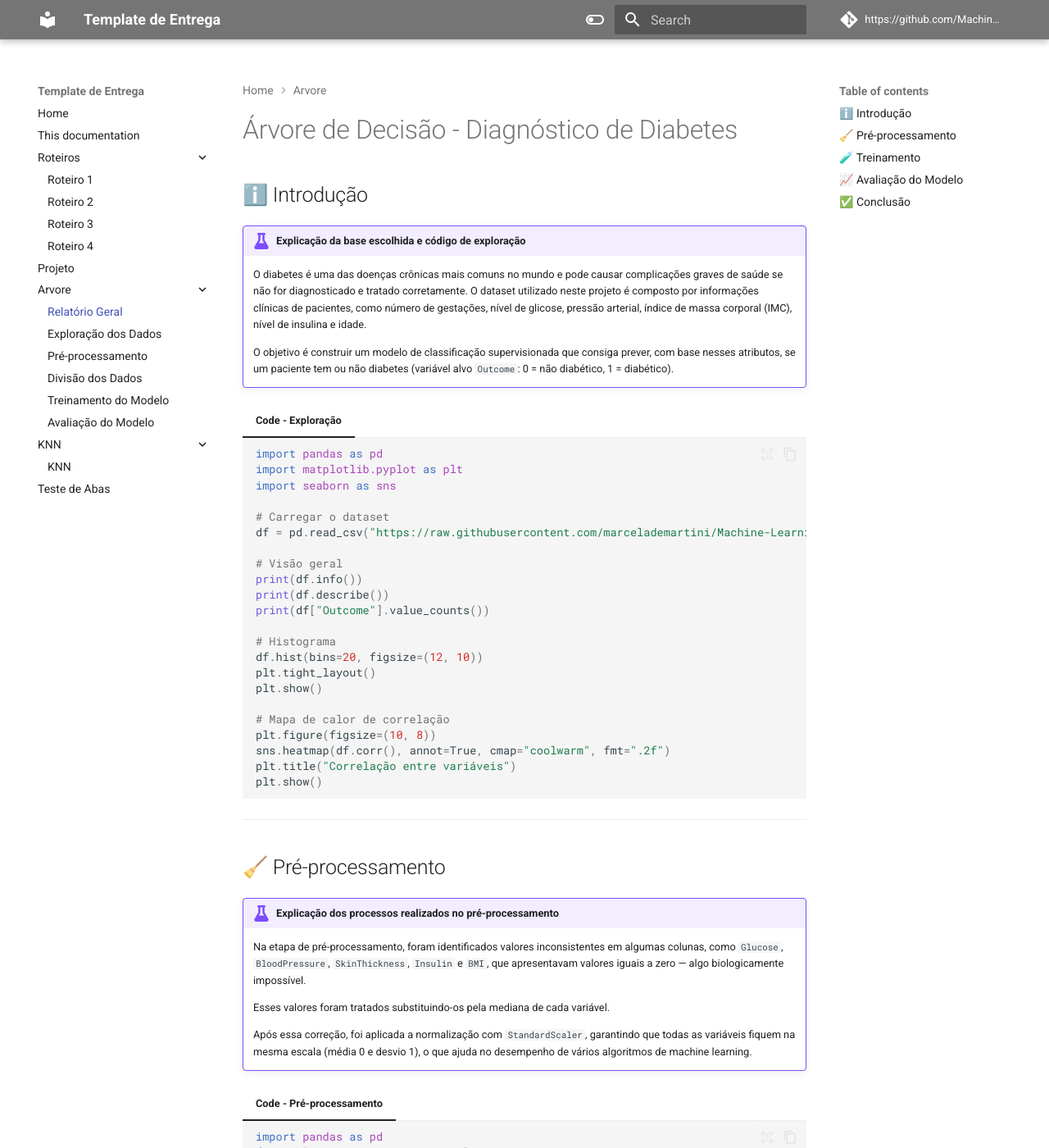
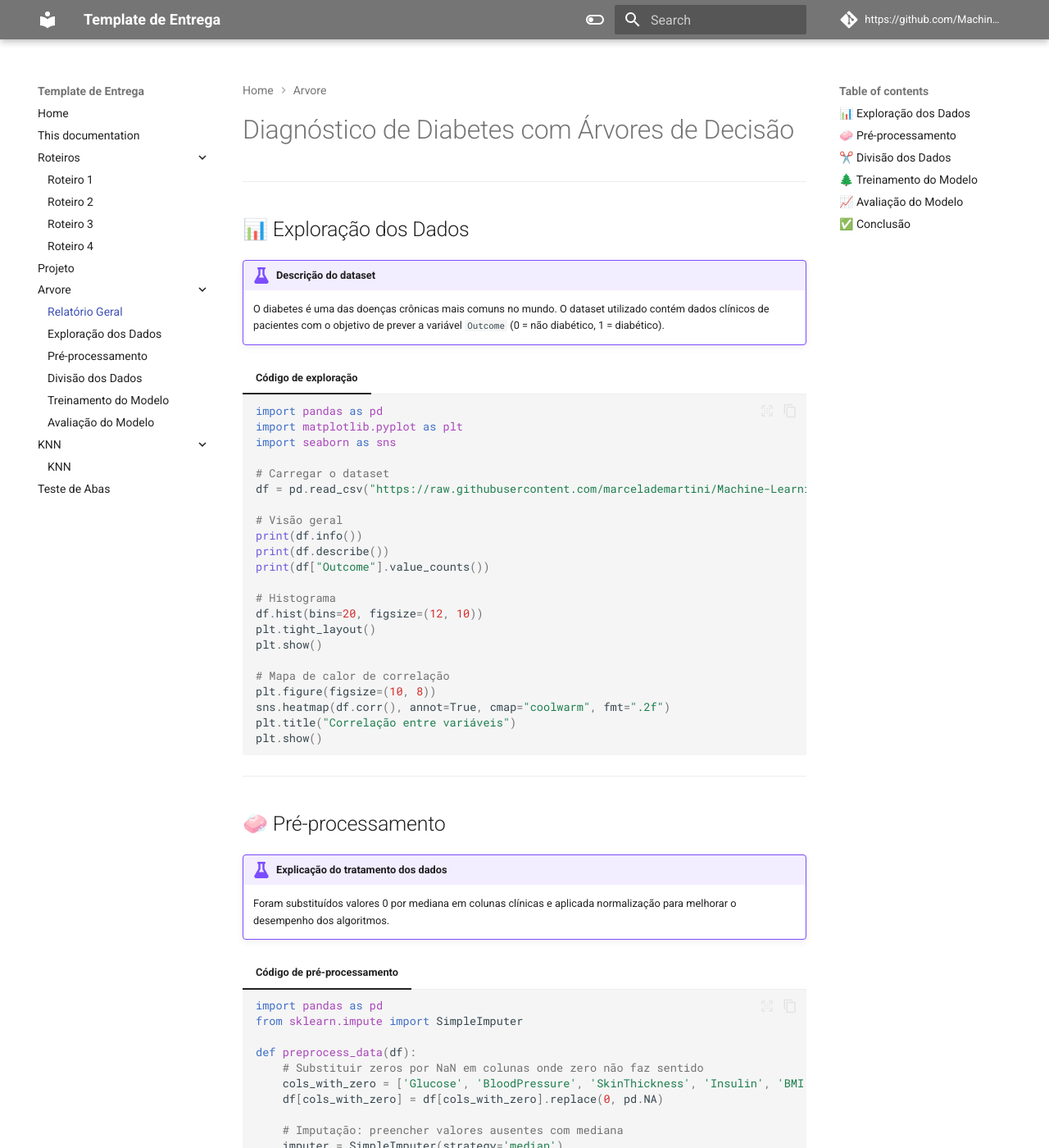
Before and after one commit to marcelademartini/Machine-Learning-1, an MkDocs documentation site: the page built from docs/Arvore/main.md, in a window 1280 px wide and 1400 px high. Shown: the whole window at 82% size. Built offline with MkDocs 1.6.1 and Material for MkDocs 9.7.7, drawn with Linux system fonts in a browser that asks for light colours; comment, search, counter and statistics services are not loaded; some of the changed text lies outside the part shown.

Commit message:
testando

````diff
--- a/docs/Arvore/main.md
+++ b/docs/Arvore/main.md
@@ -1,14 +1,13 @@
-# Árvore de Decisão - Diagnóstico de Diabetes
+# Diagnóstico de Diabetes com Árvores de Decisão
 
-## ℹ️ Introdução
+---
 
-!!! example "Explicação da base escolhida e código de exploração"
+## 📊 Exploração dos Dados
 
-    O diabetes é uma das doenças crônicas mais comuns no mundo e pode causar complicações graves de saúde se não for diagnosticado e tratado corretamente. O dataset utilizado neste projeto é composto por informações clínicas de pacientes, como número de gestações, nível de glicose, pressão arterial, índice de massa corporal (IMC), nível de insulina e idade.
+!!! example "Descrição do dataset"
+    O diabetes é uma das doenças crônicas mais comuns no mundo. O dataset utilizado contém dados clínicos de pacientes com o objetivo de prever a variável `Outcome` (0 = não diabético, 1 = diabético).
 
-    O objetivo é construir um modelo de classificação supervisionada que consiga prever, com base nesses atributos, se um paciente tem ou não diabetes (variável alvo `Outcome`: 0 = não diabético, 1 = diabético).
-
-=== "Code - Exploração"
+=== "Código de exploração"
 
     ```python
     --8<-- "docs/Arvore/Exploracaodedados.py"
@@ -16,17 +15,12 @@
 
 ---
 
-## 🧹 Pré-processamento
+## 🧼 Pré-processamento
 
-!!! example "Explicação dos processos realizados no pré-processamento"
+!!! example "Explicação do tratamento dos dados"
+    Foram substituídos valores 0 por mediana em colunas clínicas e aplicada normalização para melhorar o desempenho dos algoritmos.
 
-    Na etapa de pré-processamento, foram identificados valores inconsistentes em algumas colunas, como `Glucose`, `BloodPressure`, `SkinThickness`, `Insulin` e `BMI`, que apresentavam valores iguais a zero — algo biologicamente impossível.
-
-    Esses valores foram tratados substituindo-os pela mediana de cada variável.
-
-    Após essa correção, foi aplicada a normalização com `StandardScaler`, garantindo que todas as variáveis fiquem na mesma escala (média 0 e desvio 1), o que ajuda no desempenho de vários algoritmos de machine learning.
-
-=== "Code - Pré-processamento"
+=== "Código de pré-processamento"
 
     ```python
     --8<-- "docs/Arvore/Preprocessamento.py"
@@ -34,11 +28,21 @@
 
 ---
 
-## 🧪 Treinamento
+## ✂️ Divisão dos Dados
 
-=== "Code - Treinamento do Modelo"
+=== "Código de divisão"
 
-    ```python exec="on" html="0"
+    ```python
+    --8<-- "docs/Arvore/Divisaodedados.py"
+    ```
+
+---
+
+## 🌲 Treinamento do Modelo
+
+=== "Código de treinamento"
+
+    ```python
     --8<-- "docs/Arvore/Treinamentodomodelo.py"
     ```
 
@@ -46,19 +50,19 @@
 
 ## 📈 Avaliação do Modelo
 
-!!! example "Resultados da Avaliação"
+!!! example "Resultado e visualização da árvore"
 
-    Abaixo estão os resultados da avaliação do modelo de árvore de decisão. A acurácia, matriz de confusão e visualização da árvore são fundamentais para entender a performance.
+    O desempenho do modelo foi avaliado com acurácia e matriz de confusão. A árvore gerada também foi visualizada com `plot_tree()`.
 
 === "Decision Tree"
 
-    ```python exec="1" html="true"
+    ```python
     --8<-- "docs/Arvore/Avaliacaodomodelo.py"
     ```
 
-=== "Code - Avaliação"
+=== "Código da Avaliação"
 
-    ```python exec="0"
+    ```python
     --8<-- "docs/Arvore/Avaliacaodomodelo.py"
     ```
 
@@ -66,4 +70,4 @@
 
 ## ✅ Conclusão
 
-Este projeto demonstrou como é possível aplicar árvores de decisão para prever diabetes com um dataset real. O modelo teve desempenho satisfatório, e futuras melhorias podem incluir validação cruzada, ajuste de hiperparâmetros e ensemble methods como Random Forest.
+Este projeto demonstrou o uso de árvores de decisão na predição de diabetes. O modelo é interpretável e pode ser melhorado com ajustes de parâmetros ou ensemble methods como Random Forest.
````
